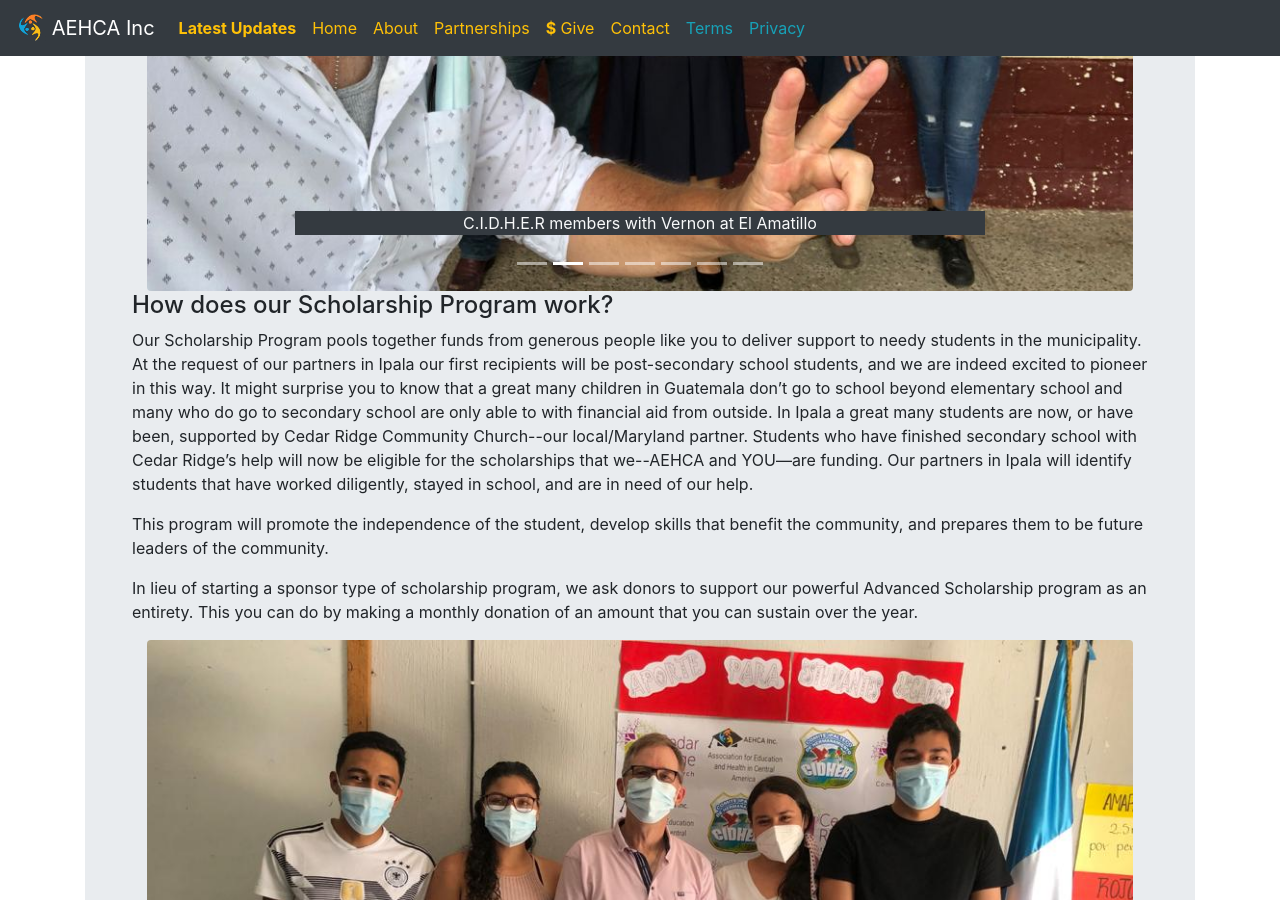
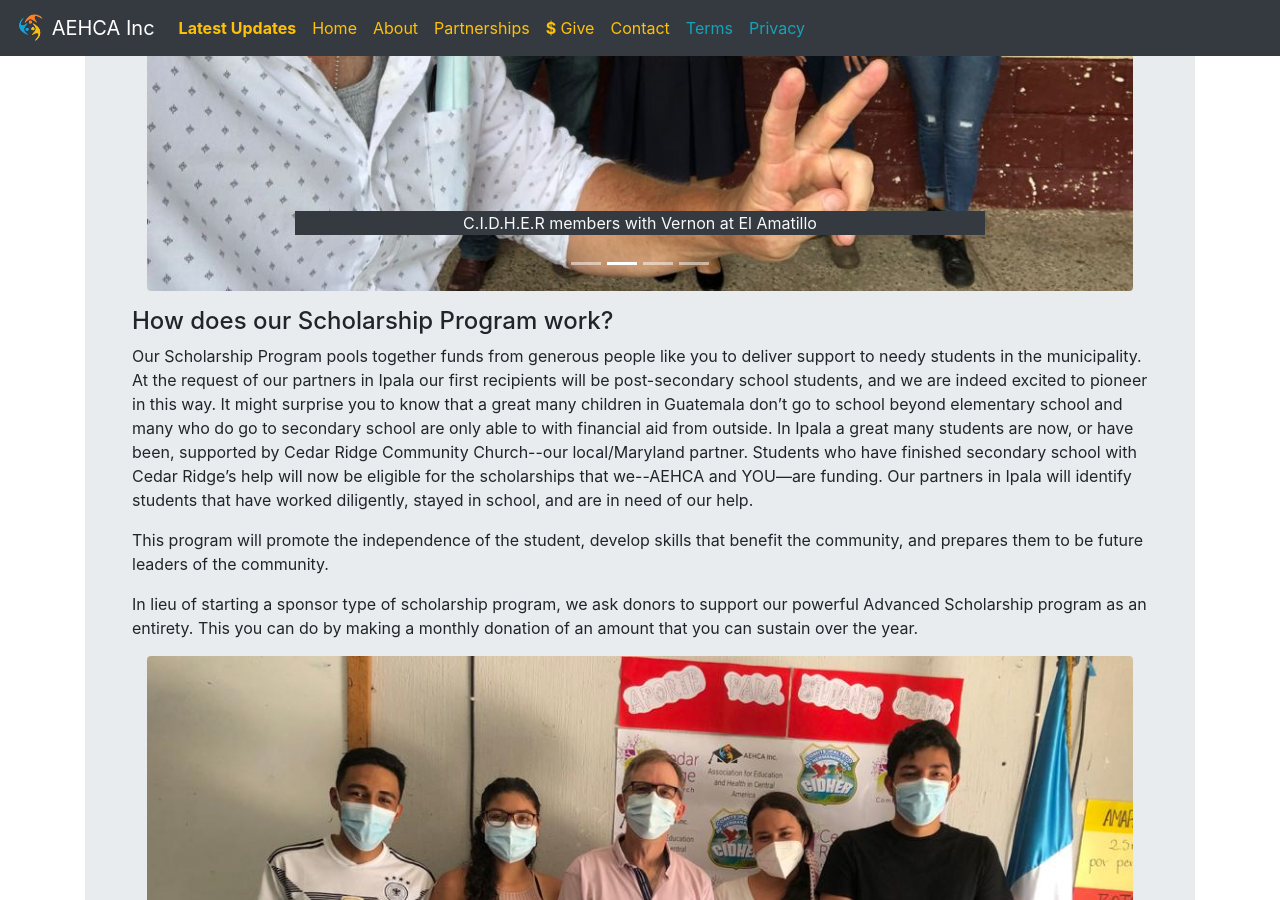
Before and after one commit to aehca/aehca.github.io, a Jekyll site: the page built from _posts/2020-12-15-education-support.html, in a window 1280 px wide and 900 px high, scrolled down 932 px. Built offline with Jekyll 4.4.1, drawn with Linux system fonts in a browser that asks for light colours.

Commit message:
Update 2020-12-15-education-support.html

```diff
--- a/_posts/2020-12-15-education-support.html
+++ b/_posts/2020-12-15-education-support.html
@@ -40,9 +40,6 @@ author: billy
                                             <li data-target="#elAmatilloCarousel" data-slide-to="1"></li>
                                             <li data-target="#elAmatilloCarousel" data-slide-to="2"></li>
                                             <li data-target="#elAmatilloCarousel" data-slide-to="3"></li>
-                                            <li data-target="#elAmatilloCarousel" data-slide-to="4"></li>
-                                            <li data-target="#elAmatilloCarousel" data-slide-to="5"></li>
-                                            <li data-target="#elAmatilloCarousel" data-slide-to="6"></li>
                                         </ol>
                                         <div class="carousel-inner">
                                             <div class="carousel-item active">
@@ -89,6 +86,7 @@ author: billy
                                     </div>
                                 </div>
                                 <!-- END PHOTO CAROUSEL WITH BUTTONS AND CAPTIONS-->
+                                <p></p>
                                 <h4 class="mt-0">How does our Scholarship Program work?</h4>
                                 <p>Our Scholarship Program pools together funds from generous
                                     people like you to deliver support to needy students in the
```
